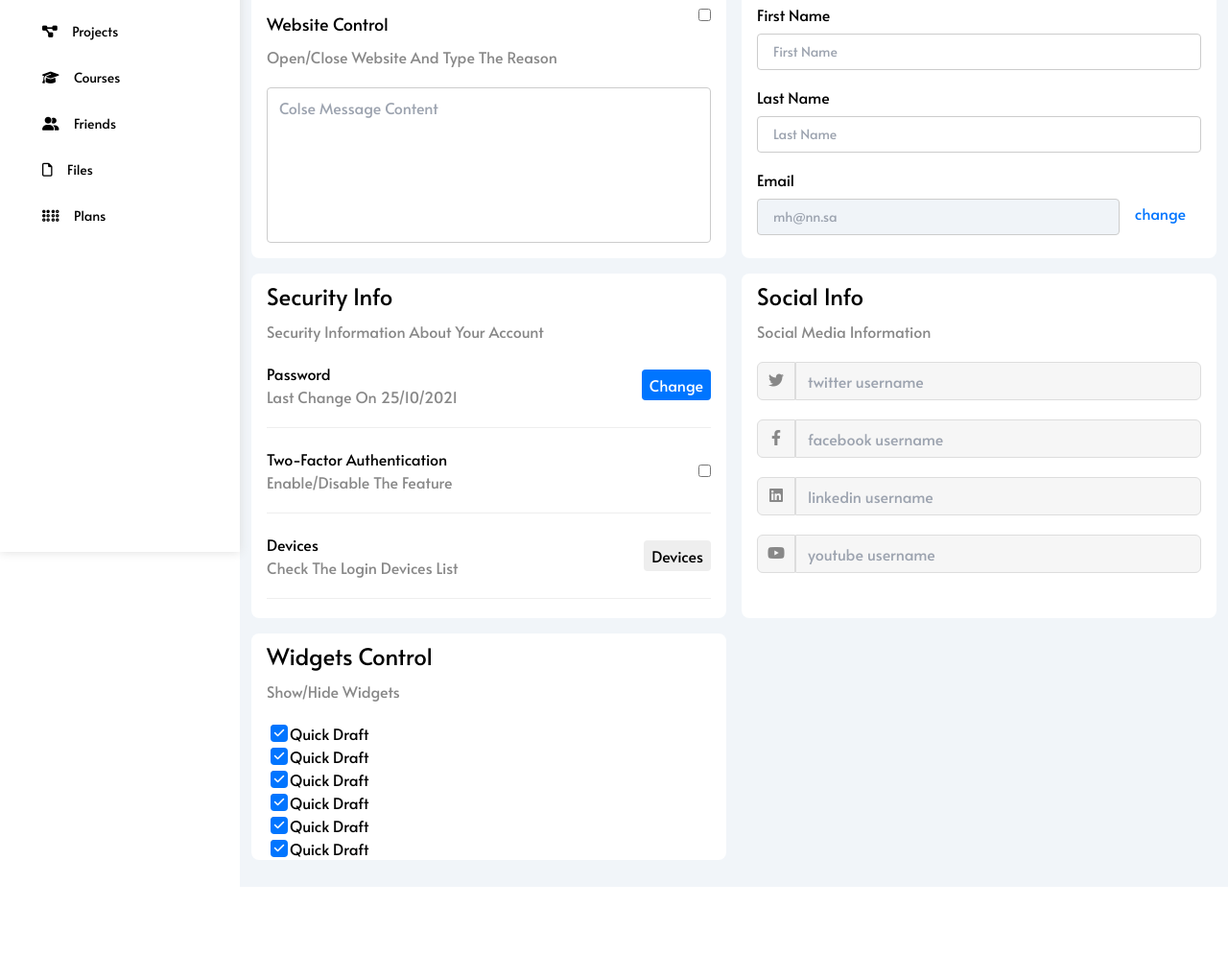
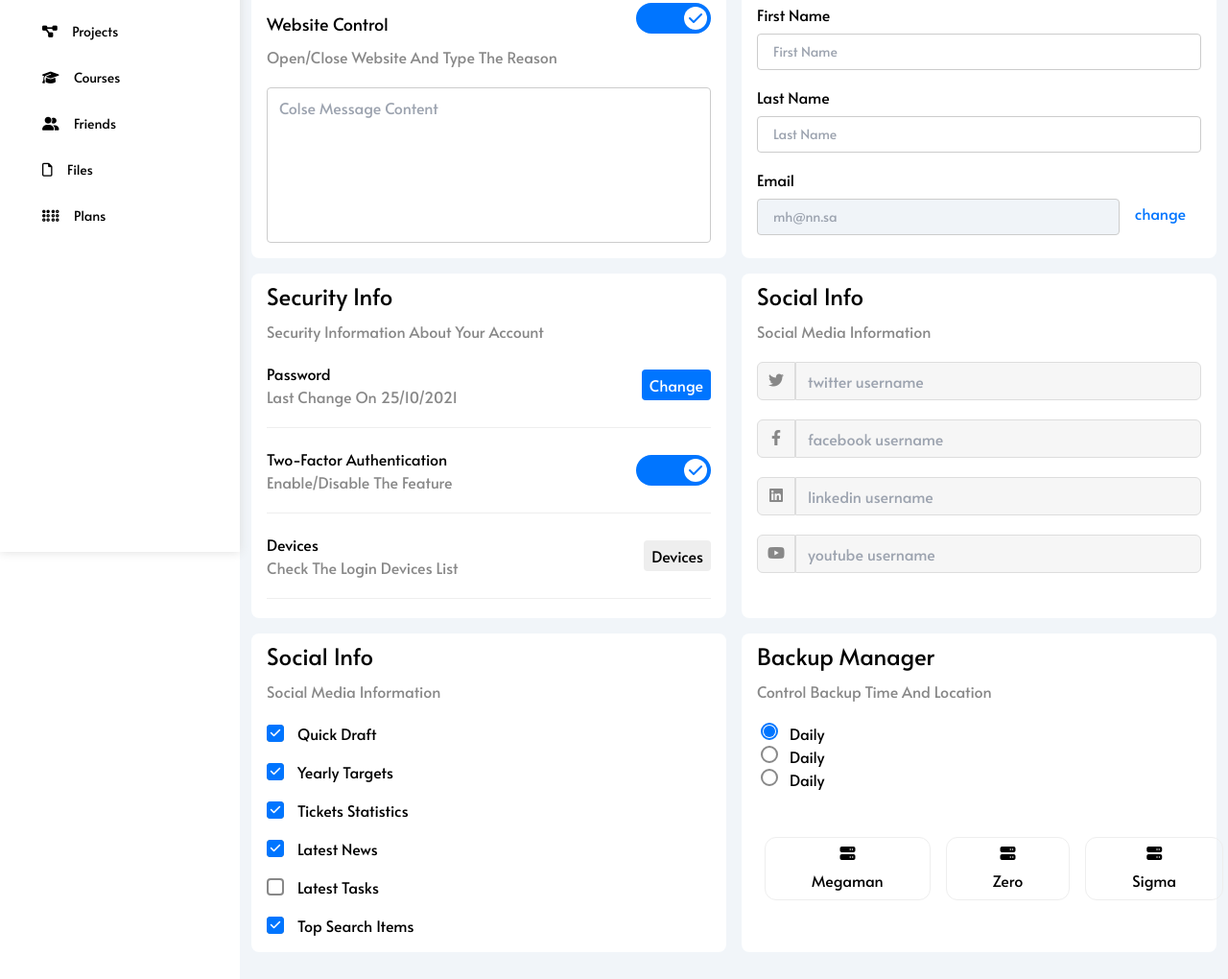
Before and after one commit to mhmdkhaz/HugeDashboard, a website: page setting.html in a window 1280 px wide. Shown: the part 225-1245 px from the top of the page at 96% size. Before the commit the page ends 1149 px from the top, so only its background shows below. Drawn offline with Linux system fonts and the light colour scheme.

Commit message:
finsih page settings

```diff
--- a/public/css/style.css
+++ b/public/css/style.css
@@ -22,39 +22,45 @@
   border-bottom: 2px solid var(--LightGray);
 }
 
-/* input[type="checkbox"] {
+.toggle-checkbox {
+  -webkit-appearance: none;
+  appearance: none;
   display: none;
 }
-
-label .switch {
-  background: #ccc;
+.toggle-switch {
+  background-color: #ccc;
   width: 78px;
   height: 32px;
-  border-radius: 50px;
-  padding: 5px;
+  border-radius: 16px;
   position: relative;
-  border: 2px #fff solid;
+  transition: 0.3s;
+  cursor: pointer;
 }
-
-input[type="checkbox"] + label .bar {
-  background: white;
+.toggle-switch::before {
+  font-family: var(--fa-style-family-classic);
+  content: "\f00d";
+  font-weight: 900;
+  background-color: white;
+  width: 24px;
   height: 24px;
-  width: 24px;
   position: absolute;
-  top: 50%;
+  border-radius: 50%;
+  top: 4px;
   left: 4px;
-  transform: translate(0%, -50%);
-  border-radius: 50%;
-  transition: all 0.3s ease-in-out;
+  display: flex;
+  justify-content: center;
+  align-items: center;
+  color: #aaa;
+  transition: 0.3s;
 }
-
-input[type="checkbox"]:checked + label .bar {
-  background: white;
-  left: 45px;
+.toggle-checkbox:checked + .toggle-switch {
+  background-color: var(--blueColor);
 }
-input[type="checkbox"]:checked + label .switch {
-  background-color: var(--blueColor);
-} */
+.toggle-checkbox:checked + .toggle-switch::before {
+  content: "\f00c";
+  left: 50px;
+  color: var(--blueColor);
+}
 
 /*---------------------- start in sidebar /*---------------------- */
 aside {
@@ -576,33 +582,31 @@ table .team img {
 
 /* start in WidgetsControl */
 
-.content .wrapper .settings .WidgetsControl div input[type="checkbox"] {
+.widgets-control .control input[type="checkbox"] {
   -webkit-appearance: none;
   appearance: none;
 }
-.content .wrapper .settings .WidgetsControl div label {
-  padding-left: 20px;
-  cursor: pointer;
+.widgets-control .control label {
   position: relative;
 }
-.content .wrapper .settings .WidgetsControl div label::before,
-.content .wrapper .settings .WidgetsControl div label::after {
+.widgets-control .control label::before,
+.widgets-control .control label::after {
   position: absolute;
   left: 0;
   top: 50%;
   margin-top: -9px;
   border-radius: 4px;
 }
-.content .wrapper .settings .WidgetsControl div label::before {
+.widgets-control .control label::before {
   content: "";
-  width: 14px;
-  height: 14px;
+  width: 18px;
+  height: 18px;
   border: 2px solid var(--gray);
 }
-.content .wrapper .settings .WidgetsControl div label:hover::before {
+.widgets-control .control label:hover::before {
   border-color: var(--blueColor);
 }
-.content .wrapper .settings .WidgetsControl div label::after {
+.widgets-control .control label::after {
   font-family: var(--fa-style-family-classic);
   content: "\f00c";
   font-weight: 900;
@@ -617,17 +621,73 @@ table .team img {
   transform: scale(0) rotate(360deg);
   transition: 0.3s;
 }
+.widgets-control .control input[type="checkbox"]:checked + label::after {
+  transform: scale(1);
+}
+/* end in WidgetsControl */
+
+/* start in BackupManager */
+.content .wrapper .settings .BackupManager .manager input[type="radio"] {
+  -webkit-appearance: none;
+  appearance: none;
+}
+.content .wrapper .settings .BackupManager .manager label {
+  padding-left: 30px;
+  cursor: pointer;
+  position: relative;
+}
+.content .wrapper .settings .BackupManager .manager label::before {
+  content: "";
+  position: absolute;
+  top: 50%;
+  left: 0;
+  margin-top: -11px;
+  width: 18px;
+  height: 18px;
+  border: 2px solid var(--gray);
+  border-radius: 50%;
+}
+.content .wrapper .settings .BackupManager .manager label::after {
+  content: "";
+  position: absolute;
+  left: 3px;
+  top: 3px;
+  width: 12px;
+  height: 12px;
+  background: var(--blueColor);
+  border-radius: 50%;
+  transition: 0.3s;
+  transform: scale(0);
+}
+.content
+  .wrapper
+  .settings
+  .BackupManager
+  .manager
+  input[type="radio"]:checked
+  + label::before {
+  border-color: var(--blueColor);
+}
 
 .content
   .wrapper
   .settings
-  .WidgetsControl
-  div
-  input[type="checkbox"]:checked
+  .BackupManager
+  .manager
+  input[type="radio"]:checked
   + label::after {
   transform: scale(1);
 }
-/* end in WidgetsControl */
+
+.content .wrapper .settings .BackupManager .servers .servre {
+  border: 1px solid #eee;
+  transition: 0.3s;
+}
+
+.content .wrapper .settings .BackupManager .servers .servre:hover {
+  border-color: var(--blueColor);
+}
+/* end in BackupManager */
 /* --------------------------------------------------- end in setting -------------------------------------------------------------------*/
 
 /* end in  wrapper*/
--- a/setting.html
+++ b/setting.html
@@ -147,13 +147,10 @@
                     Open/Close Website And Type The Reason
                   </p>
                 </div>
-
                 <div>
-                  <input type="checkbox" name="" id="switch" />
-                  <label for="switch">
-                    <div class="switch">
-                      <div class="bar"></div>
-                    </div>
+                  <label>
+                    <input class="toggle-checkbox" type="checkbox" checked />
+                    <div class="toggle-switch"></div>
                   </label>
                 </div>
               </div>
@@ -168,7 +165,7 @@
             </div>
             <!-- ------------------- start in Site Control ---------------- -->
 
-            <!-- ------------------- start in Site Control ---------------- -->
+            <!-- ------------------- start in General Info ---------------- -->
             <div class="bg-white GeneralInfo rounded-lg px-4">
               <div class="ContentText">
                 <h1 class="text-2xl pt-2 capitalize">General Info</h1>
@@ -210,9 +207,9 @@
                 </div>
               </form>
             </div>
-            <!-- ------------------- start in Site Control ---------------- -->
+            <!-- ------------------- start in General Info ---------------- -->
 
-            <!-- ------------------- start in Site Control ---------------- -->
+            <!-- ------------------- start in SecurityInfo ---------------- -->
             <div class="bg-white SecurityInfo rounded-lg px-4">
               <div class="ContentText">
                 <h1 class="text-2xl pt-2 capitalize">Security Info</h1>
@@ -234,11 +231,9 @@
                   <p>Enable/Disable The Feature</p>
                 </div>
                 <div>
-                  <input class="ToggleCheck" type="checkbox" name />
-                  <label for="switch">
-                    <div class="switch">
-                      <div class="bar"></div>
-                    </div>
+                  <label>
+                    <input class="toggle-checkbox" type="checkbox" checked />
+                    <div class="toggle-switch"></div>
                   </label>
                 </div>
               </div>
@@ -256,7 +251,7 @@
                 >
               </div>
             </div>
-            <!-- ------------------- end in Site Control ---------------- -->
+            <!-- ------------------- end in SecurityInfo ---------------- -->
 
             <!-- ------------------- start in Site Social Info ---------------- -->
             <div class="bg-white SocialInfo rounded-lg px-4">
@@ -315,43 +310,99 @@
             <!-- ------------------- end in Site Social Info ---------------- -->
 
             <!-- ------------------- start in Site Widgets Control ---------------- -->
-            <div class="bg-white WidgetsControl rounded-lg px-4">
+            <div class="widgets-control px-4 bg-white rounded-lg">
               <div class="ContentText">
-                <h1 class="text-2xl pt-2 capitalize">Widgets Control</h1>
-                <p class="capitalize pt-2 mb-5">Show/Hide Widgets</p>
+                <h1 class="text-2xl pt-2 capitalize">Social Info</h1>
+                <p class="capitalize pt-2 mb-5">Social Media Information</p>
               </div>
-
-              <div class="mb-15">
-                <input type="checkbox" id="one" checked="" />
-                <label for="one" class="px-6">Quick Draft</label>
+              <div class="control flex items-center mb-4">
+                <input type="checkbox" id="one" checked />
+                <label for="one" class="capitalize cursor-pointer pl-8"
+                  >Quick Draft</label
+                >
               </div>
-
-              <div class="mb-15">
-                <input type="checkbox" id="two" checked="" />
-                <label for="one" class="px-6">Quick Draft</label>
+              <div class="control flex items-center mb-4">
+                <input type="checkbox" id="two" checked />
+                <label for="two" class="capitalize cursor-pointer pl-8"
+                  >Yearly Targets</label
+                >
               </div>
-
-              <div class="mb-15">
-                <input type="checkbox" id="one" checked="" />
-                <label for="one" class="px-6">Quick Draft</label>
+              <div class="control flex items-center mb-4">
+                <input type="checkbox" id="three" checked />
+                <label for="three" class="capitalize cursor-pointer pl-8"
+                  >Tickets Statistics</label
+                >
               </div>
-
-              <div class="mb-15">
-                <input type="checkbox" id="one" checked="" />
-                <label for="one" class="px-6">Quick Draft</label>
+              <div class="control flex items-center mb-4">
+                <input type="checkbox" id="four" checked />
+                <label for="four" class="capitalize cursor-pointer pl-8"
+                  >Latest News</label
+                >
               </div>
-
-              <div class="mb-15">
-                <input type="checkbox" id="one" checked="" />
-                <label for="one" class="px-6">Quick Draft</label>
+              <div class="control flex items-center mb-4">
+                <input type="checkbox" id="five" />
+                <label for="five" class="capitalize cursor-pointer pl-8"
+                  >Latest Tasks</label
+                >
               </div>
-
-              <div class="mb-15">
-                <input type="checkbox" id="one" checked="" />
-                <label for="one" class="px-6">Quick Draft</label>
+              <div class="control flex items-center mb-4">
+                <input type="checkbox" id="six" checked />
+                <label for="six" class="capitalize cursor-pointer pl-8"
+                  >Top Search Items</label
+                >
               </div>
             </div>
             <!-- ------------------- end in Site Widgets Control ---------------- -->
+
+            <!-- ------------------- start in Site Backup Manager ---------------- -->
+            <div class="bg-white BackupManager rounded-lg px-4">
+              <div class="ContentText">
+                <h1 class="text-2xl pt-2 capitalize">Backup Manager</h1>
+                <p class="capitalize pt-2 mb-5">
+                  Control Backup Time And Location
+                </p>
+              </div>
+              <div class="mb-10">
+                <div class="manager">
+                  <input type="radio" name="time" id="daily" checked />
+                  <label for="daily">Daily</label>
+                </div>
+
+                <div class="manager">
+                  <input type="radio" name="time" id="Weekly" />
+                  <label for="Weekly">Daily</label>
+                </div>
+
+                <div class="manager">
+                  <input type="radio" name="time" id="Monthly" />
+                  <label for="Monthly">Daily</label>
+                </div>
+              </div>
+
+              <div class="flex flex-row servers">
+                <div
+                  class="flex flex-col items-center justify-center m-2 rounded-xl cursor-pointer px-12 py-2 w-full servre"
+                >
+                  <i class="fa-solid fa-server d-block mb-2"></i>
+                  <span class="capitalize">megaman</span>
+                </div>
+
+                <div
+                  class="flex flex-col items-center justify-center m-2 rounded-xl cursor-pointer px-12 py-2 w-full servre"
+                >
+                  <i class="fa-solid fa-server d-block mb-2"></i>
+                  <span class="capitalize">zero</span>
+                </div>
+
+                <div
+                  class="flex flex-col items-center justify-center m-2 rounded-xl cursor-pointer px-12 py-2 w-full servre"
+                >
+                  <i class="fa-solid fa-server d-block mb-2"></i>
+                  <span class="capitalize">sigma</span>
+                </div>
+              </div>
+            </div>
+            <!-- ------------------- end in Site Backup Manager ---------------- -->
           </div>
         </section>
       </div>
```
Also changed, not shown: public/css/tailwind.css.
